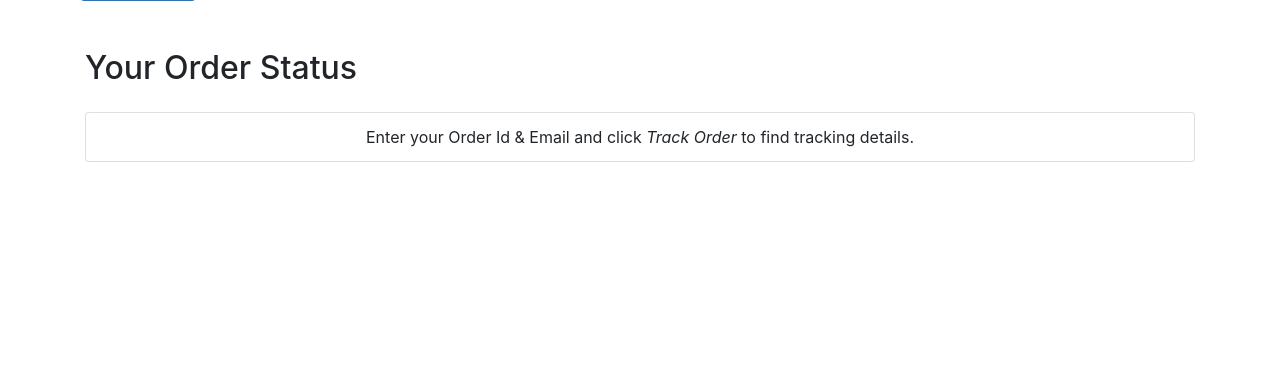
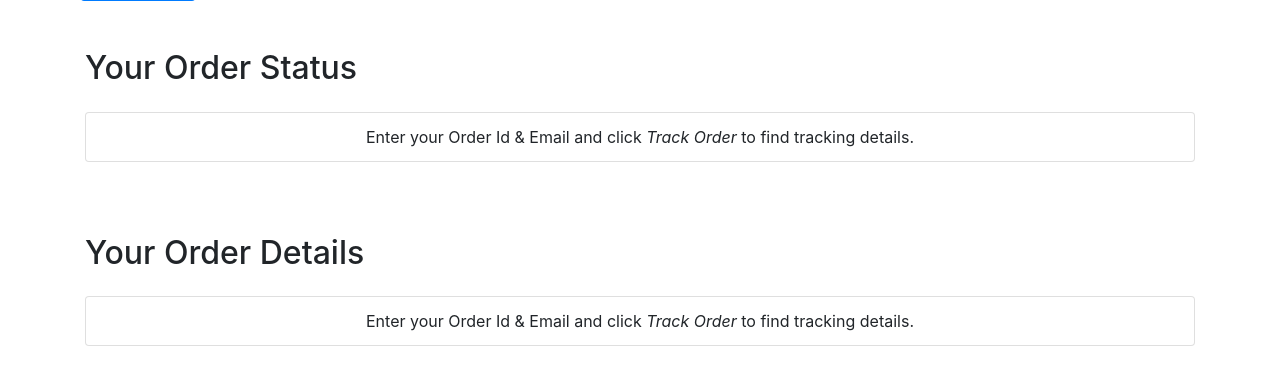
Before and after one commit to jiveshs98/Django-E-Commerce-Website, a Django app: page /shop/tracker/ in a window 1280 px wide. Shown: the part 289-674 px from the top of the page. Run offline with Django 3.2, Linux system fonts and the light colour scheme; some libraries are stand-ins or nearby versions.

Commit message:
Displayed Order Items in Tracker

```diff
--- a/ecom/shop/templates/shop/tracker.html
+++ b/ecom/shop/templates/shop/tracker.html
@@ -35,7 +35,22 @@
             <div class="my-4">
                 <ul class="list-group" id="items">
                     <li class="list-group-item d-flex justify-content-between align-items-center">
-                        <p class="mx-auto my-0">Enter your Order Id & Email and click <em>Track Order</em> to find tracking details.</p>
+                        <p class="mx-auto my-0">Enter your Order Id & Email and click <em>Track Order</em> to find
+                            tracking details.</p>
+                    </li>
+                </ul>
+            </div>
+        </div>
+    </div>
+
+    <div class="row my-4">
+        <div class="col">
+            <h2 class="my-4">Your Order Details</h2>
+            <div class="my-4">
+                <ul class="list-group" id="citems">
+                    <li class="list-group-item d-flex justify-content-between align-items-center">
+                        <p class="mx-auto my-0">Enter your Order Id & Email and click <em>Track Order</em> to find
+                            tracking details.</p>
                     </li>
                 </ul>
             </div>
@@ -54,6 +69,7 @@
     $('#trackerForm').submit(function (event) {
 
         $('#items').empty();
+        $('#citems').empty();
         var formData = {
             'order_id': $('input[name=order_id]').val(),
             'email': $('input[name=email]').val(),
@@ -70,7 +86,8 @@
         // data refers to the json received through views.py
         .done(function (data) {
             console.log(data);
-            updates = JSON.parse(data);
+            data = JSON.parse(data);
+            updates = data[0];
             if (updates.length > 0 & updates != {}) {
                 for (i = 0; i < updates.length; i++) {
                     let text = updates[i]['text'];
@@ -79,24 +96,42 @@
                     // Using ES6 feature of print formatting
 
                     mystr = `<li class="list-group-item d-flex justify-content-between align-items-center">
-                            ${text}
-                            <span class="badge badge-primary badge-pill">${time}</span>
-                        </li>`
+                        ${text}
+                        <span class="badge badge-primary badge-pill">${time}</span>
+                    </li>`
 
                     $('#items').append(mystr);
                 };
             }
 
-            else{
+            else {
                 // Using ES6 feature of print formatting
 
                 mystr = `<li class="list-group-item d-flex justify-content-between align-items-center">
-                        <p class="mx-auto my-0">Sorry, we couldn't fetch the details. Please make sure to type correct Order Id and Email.</p>
-                    </li>`
+                    <p class="mx-auto my-0">Sorry, we couldn't fetch the details. Please make sure to type correct Order Id and Email.</p>
+                </li>`
 
                 $('#items').append(mystr);
             }
 
+            // Fill the Order Details
+
+            cart = JSON.parse(data[1]); // Because data[1] is a string and we need JSON
+            console.log(cart);
+            for (item in cart) {
+                let name = cart[item][1];
+                let quantity = cart[item][0];
+
+
+                // Using ES6 feature of print formatting
+
+                mystr = `<li class="list-group-item d-flex justify-content-between align-items-center">
+                    ${name}
+                    <span class="badge badge-primary badge-pill">${quantity}</span>
+                </li>`
+
+                $('#citems').append(mystr);
+            }
         });
 
         // Prevent Form from reloading the page after submitting
--- a/ecom/shop/views.py
+++ b/ecom/shop/views.py
@@ -65,7 +65,7 @@ def tracker(request):
                 updates = []
                 for item in update:
                     updates.append({'text': item.update_desc, 'time':item.timestamp})
-                    response = json.dumps(updates, default=str)
+                    response = json.dumps([updates, order[0].items_json], default=str)
                 return HttpResponse(response)
             else:
                 # If order doesn't exist
```
